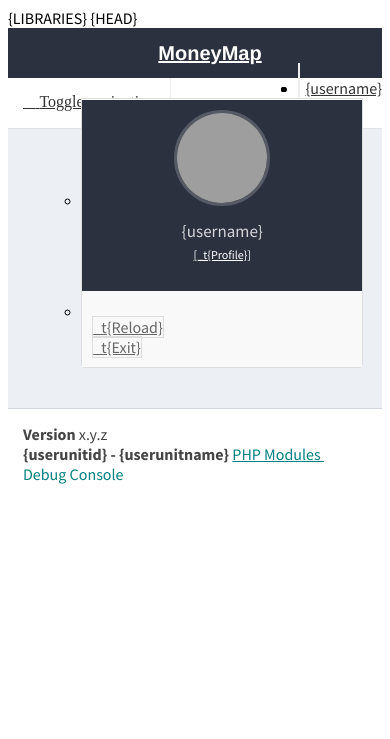
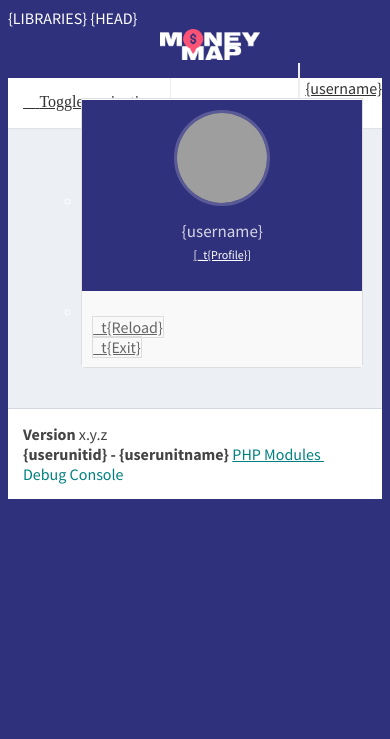
Before and after one commit to ramonbarbos/moneymap, a PHP site: page /app/templates/theme3/layout.html in a window 390 px wide. Shown: the top 739 px of the page. Run offline with PHP 8.4, Linux system fonts and the light colour scheme; grey boxes are pictures that could not be loaded.

Commit message:
mudança de layout

```diff
--- a/app/templates/theme3/application.css
+++ b/app/templates/theme3/application.css
@@ -1870,7 +1870,7 @@ body.skin-green .main-header .navbar .sidebar-toggle:hover
 
 body:not([class*="light"]) .wrapper, body:not([class*="light"]) .main-sidebar, body .left-side
 {
-    background-color: #363F4E !important;
+    background-color: #3A3CA6 !important;
 }
 
 body .main-header .logo
@@ -1904,7 +1904,7 @@ ul.dropdown-menu>li>a
 
 body:not([class*="light"]) .sidebar .sidebar-menu>li>ul>li.active>a
 {
-    background: #2B313F;
+    background: #30317c;
 }
 
 body[class*="light"] .sidebar .sidebar-menu>li>ul>li.active>a
--- a/app/templates/theme3/css/skins/skin-black-custom.css
+++ b/app/templates/theme3/css/skins/skin-black-custom.css
@@ -33,7 +33,7 @@
   color: #999999;
 }
 .skin-black .main-header > .navbar .sidebar-toggle {
-  color: #2B313F;
+  color: #30317c;
 }
 .skin-black .main-header > .navbar .sidebar-toggle:hover {
   color: #999999;
@@ -52,27 +52,27 @@
   border-right-width: 0;
 }
 .skin-black .main-header > .logo {
-  background-color: #222732;
+  background-color: #3A3CA6;
   color: #ffffff;
   border-bottom: 0 solid transparent;
   border-right: 1px solid #eee;
 }
 .skin-black .main-header > .logo:hover {
-  background-color: #222732;
+  background-color: #3A3CA6;
 }
 @media (max-width: 767px) {
   .skin-black .main-header > .logo {
-    background-color: #2B313F;
+    background-color: #30317c;
     color: #ffffff;
     border-bottom: 0 solid transparent;
     border-right: none;
   }
   .skin-black .main-header > .logo:hover {
-    background-color: #2B313F;
+    background-color: #30317c;
   }
 }
 .skin-black .main-header li.user-header {
-  background-color: #2B313F;
+  background-color: #30317c;
 }
 .skin-black .content-header {
   background: transparent;
@@ -81,7 +81,7 @@
 .skin-black .wrapper,
 .skin-black .main-sidebar,
 .skin-black .left-side {
-  background-color: #222d32;
+  background-color: #30317c;
 }
 .skin-black .user-panel > .info,
 .skin-black .user-panel > .info > a {
@@ -89,20 +89,20 @@
 }
 .skin-black .sidebar-menu > li.header {
   color: #b8c7ce;
-  background: #363F4E;
+  background: #30317c;
 }
 .skin-black .sidebar-menu > li > a {
   border-left: 3px solid transparent;
 }
 .skin-black .sidebar-menu > li:hover > a,
-.skin-black .sidebar-menu > li.active > a {
+.skin-black  {
   color: #ffffff;
-  background: #2B313F;
+  background: #30317c;
   border-left-color: #ffffff;
 }
 .skin-black .sidebar-menu > li > .treeview-menu {
   margin: 0 1px;
-  background: #2B313F;
+  background: #30317c;
 }
 .skin-black .sidebar a {
   color: #b8c7ce;
--- a/app/templates/theme3/layout.html
+++ b/app/templates/theme3/layout.html
@@ -72,9 +72,14 @@
         <!-- Logo -->
         <a href="index.php?class=WelcomeView" target="newwindow" class="logo">
           <!-- mini logo for sidebar mini 50x50 pixels -->
-          <span class="logo-mini"><b>ES</b></span>
+          <span class="logo-mini">
+            <img src="app/images/MM.png" alt="Minha Figura" style="width: 40px;">
+
+          </span>
           <!-- logo for regular state and mobile devices -->
-          <span class="logo-lg"><b>MoneyMap</b></span>
+          <span class="logo-lg">
+            <img src="app/images/logo_vs2.png" alt="Minha Figura" style="width: 100px;">
+          </span>
         </a>
         <!-- Header Navbar: style can be found in header.less -->
         <nav class="navbar navbar-static-top" role="navigation">
--- a/app/templates/theme3/libraries.html
+++ b/app/templates/theme3/libraries.html
@@ -12,6 +12,7 @@
     <script src="lib/independent/js/independent-plugins.min.js?afver=750" type="text/javascript"></script>
     <script src="lib/independent/js/fullcalendar-pt.js?afver=750" type="text/javascript"></script>
 
+    <link rel="icon" href="app/images/favicon.png" type="image/x-icon" />
     <!-- Adianti Framework core and components -->
     <script src="lib/adianti/include/adianti.min.js?afver=750" type="text/javascript"></script>
     <script src="lib/adianti/include/components.min.js?afver=750" type="text/javascript"></script>
--- a/app/templates/theme3/login.html
+++ b/app/templates/theme3/login.html
@@ -28,8 +28,10 @@
     </script>
   </head>
   <body>
-        <nav class="main-header navbar navbar-light bg-light fixed-top" role="navigation" style="margin-bottom: 0; text-align:center">
-            <a class="navbar-brand" href="">Money Map</a>
+        <nav class="main-header navbar  fixed-top" role="navigation" style="margin-bottom: 0; align-items: center; justify-content: center;">
+            <div  style="height: 200px; align-items: center; justify-content: center; display: flex;">
+                <img src="app/images/logo_vs1.png" alt="Minha Figura" style="width: 200px;">
+            </div>
         </nav>
 
         <div id="wrapper" style="width:90%;margin:auto;margin-top:10px">
--- a/menu.xml
+++ b/menu.xml
@@ -23,10 +23,10 @@
           <menuitem label="Nova Despesa">
             <action>DespesaView</action>
           </menuitem>
+          <menuitem label="Mapa">
+            <action>DespesaMap</action>
+          </menuitem>
         </menu>
-      </menuitem>
-      <menuitem label="Mapa">
-        <action>DespesaMap</action>
       </menuitem>
       <menuitem label="Configurações">
         <menu>
```
Also changed, not shown: app/control/DespesaFixa/DespesaMap.class.php (+6 -6 lines), app/control/DespesaFixa/DespesaService.class.php (+17 -10 lines), app/images/MM.png (added), app/images/favicon.png (added), app/images/logo_vs2.png (added), 2 other files.
